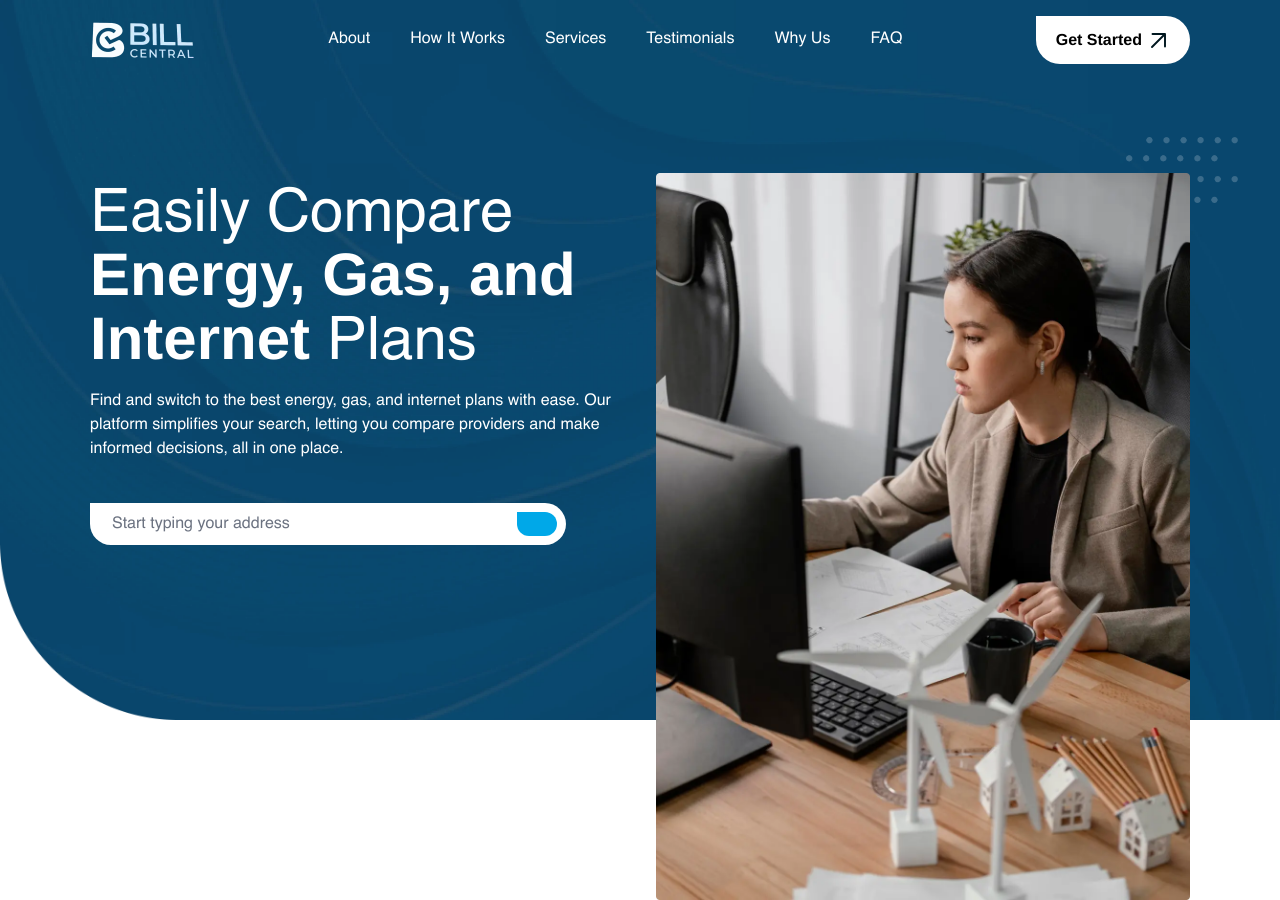
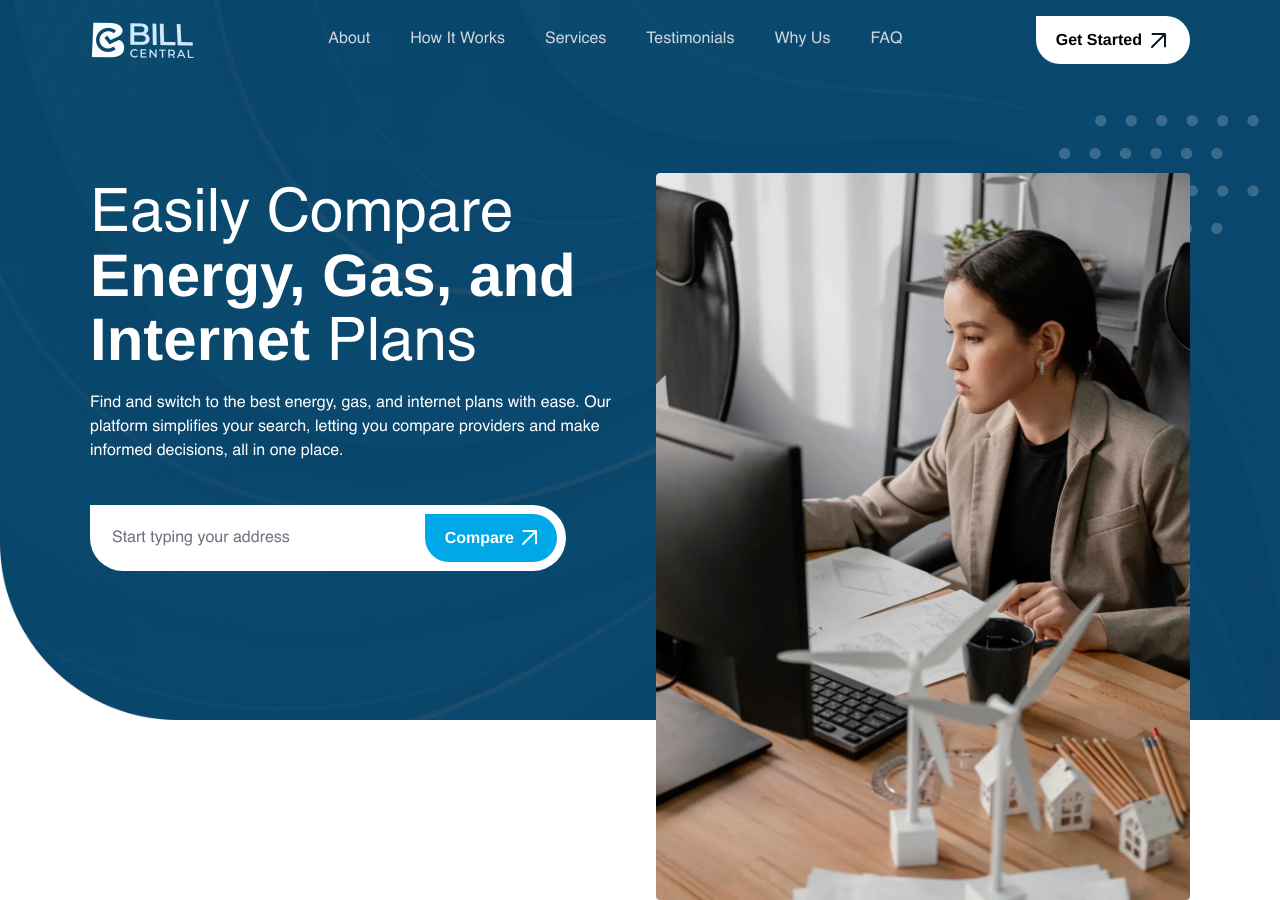
Before and after one commit to sonambishnoi550/Bill-central, a React (Create React App) app: page / in a window 1280 px wide. Built offline with nearby package versions, Linux system fonts and the light colour scheme.

Commit message:
check responsive

```diff
--- a/src/common/CustomButton.jsx
+++ b/src/common/CustomButton.jsx
@@ -1,8 +1,8 @@
 import React from 'react'
 
-const CustomButton = ({CustomButton, ButtonArrow}) => {
+const CustomButton = ({customButton, ButtonArrow}) => {
   return (
-    <div><button className='font-bold text-white rounded-full rounded-tl-none py-3 px-5 bg-[#00A8E8] flex items-center text-base'>{CustomButton} <span>{ButtonArrow}</span>
+    <div><button className='font-bold text-white gap-2 rounded-full rounded-tl-none py-3 px-5 bg-[#00A8E8] flex items-center text-base'>{customButton} <span>{ButtonArrow}</span>
       </button></div>
   )
 }
--- a/src/common/Header.jsx
+++ b/src/common/Header.jsx
@@ -27,14 +27,14 @@ const Header = () => {
         <div className='pt-4 overflow-hidden min-[1921px]:max-w-[1920px] mx-auto' >
             <div className='container flex justify-between items-center'>
                 <div className='relative z-20'>
-                    <a href="#" className='text-black text-4xl font-normal'><img className='max-w-[105px]' src={logo} alt="logo" /></a>
+                    <a href="#" ><img className='max-w-[105px]' src={logo} alt="logo" /></a>
                 </div>
                 <div className={`flex gap-10 max-lg:flex-col max-lg:justify-center max-lg:items-center ${open ? 'max-lg:z-10 max-lg:translate-x-0 max-lg:bg-black max-lg:fixed max-lg:top-0 max-lg:left-0 max-lg:h-full max-lg:w-full  max-lg:transition-opacity duration-500 ease-linear blur-[80%] justify-center items-center' : 'max-lg:-left-full max-lg:hidden duration-500 ease-linear'}`}>
                     {HEADER_ITEM.map((obj, i) => (
                         <div key={i}>
                             <ul>
                                 <li className='flex gap-1 flex-row justify-center items-center relative after:absolute after:w-0 after:transition-all after:duration-300 after:hover:w-full after:bottom-0 after:h-0.5 after:bg-white pb-0.5'>
-                                    <a onClick={closeNavbar} href={obj.link} className=' text-base font-normal text-white'>{obj.item}</a>
+                                    <a onClick={closeNavbar} href={obj.link} className=' text-base font-normal text-gray-300'>{obj.item}</a>
                                 </li>
                             </ul>
                         </div>
--- a/src/components/Hero.jsx
+++ b/src/components/Hero.jsx
@@ -14,21 +14,21 @@ const Hero = () => {
         <div className="flex max-lg:flex-col gap-8">
           <div className="lg:w-6/12 w-full text-center lg:text-left flex flex-col pt-3">
             <div>
-              <h1 className="text-6xl font-normal text-white !leading-custom-[150%] max-lg:text-5xl max-md:text-4xl max-sm:text-3xl">
+              <h1 className="text-6xl font-normal text-white leading-[101%] !max-lg:leading-[150%] max-lg:text-5xl max-md:text-4xl max-sm:text-3xl">
                 Easily Compare <span className="font-bold">Energy, Gas, and Internet</span> Plans
               </h1>
               <p className="text-base font-normal text-white leading-custom-2xl pt-4 pb-[42px] max-lg:pb-6 max-md:text-sm max-sm:pt-2">
                 Find and switch to the best energy, gas, and internet plans with ease. Our platform simplifies your search, letting you compare providers and make informed decisions, all in one place.
               </p>
               <div className='flex p-[9px] pl-[22px] bg-white rounded-full rounded-tl-none items-center max-w-[476px] justify-between max-sm:pl-3 max-lg:mx-auto'>
-                <input type="text" placeholder='Start typing your address ' className='placeholder:text-gray-500 placeholder:text-base placeholder:font-normal !outline-none !bg-transparent placeholder:max-sm:text-sm' />
-                <CustomButton customButton="Compare" buttonSpan={<ButtonArrow/>} />
+                <input type="text" placeholder='Start typing your address ' className='placeholder:text-gray-500 placeholder:text-base placeholder:font-normal w-full !outline-none !bg-transparent placeholder:max-sm:text-sm mr-2' />
+                <CustomButton customButton="Compare" ButtonArrow={<ButtonArrow/>} />
               </div>
               </div>
 
           </div>
           <div className="lg:w-6/12 w-full flex justify-center items-center relative">
-            <img className="absolute right-[-9%] top-[-5%] max-w-[112px]" src={dotsImage} alt="Background dots" />
+            <img className="absolute right-[-13%] top-[-8%]  max-w-[200px] max-xl:hidden" src={dotsImage} alt="Background dots" />
             <img className="max-w-[558px] w-full relative z-10" src={heroImage} alt="Hero section" />
           </div>
         </div>
```
Also changed, not shown: src/common/Input.jsx (deleted).
